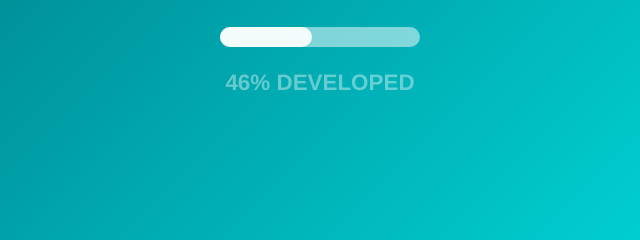
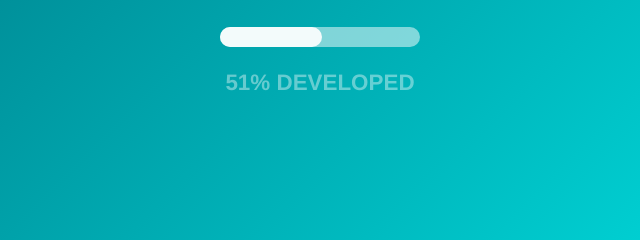
Before and after one commit to nilmus/golpe2084, a plain HTML site: page index.html in a window 1280 px wide. Shown: the part 538-778 px from the top of the page, 320-960 px from the left. Drawn offline with Linux system fonts and the light colour scheme.

Commit message:
Update index.html 51

```diff
--- a/index.html
+++ b/index.html
@@ -60,7 +60,7 @@
 
         .loading-progress {
             height: 100%;
-            width: 46%; /* Adjust width for progress */
+            width: 51%; /* Adjust width for progress */
             background-color: rgba(255, 255, 255, 0.9);
             border-radius: 10px;
         }
@@ -107,7 +107,7 @@
         <div class="loading-bar">
             <div class="loading-progress"></div>
         </div>
-        <h2 class="loading-text">46% developed</h2>
+        <h2 class="loading-text">51% developed</h2>
     </div>
 </body>
 
```
